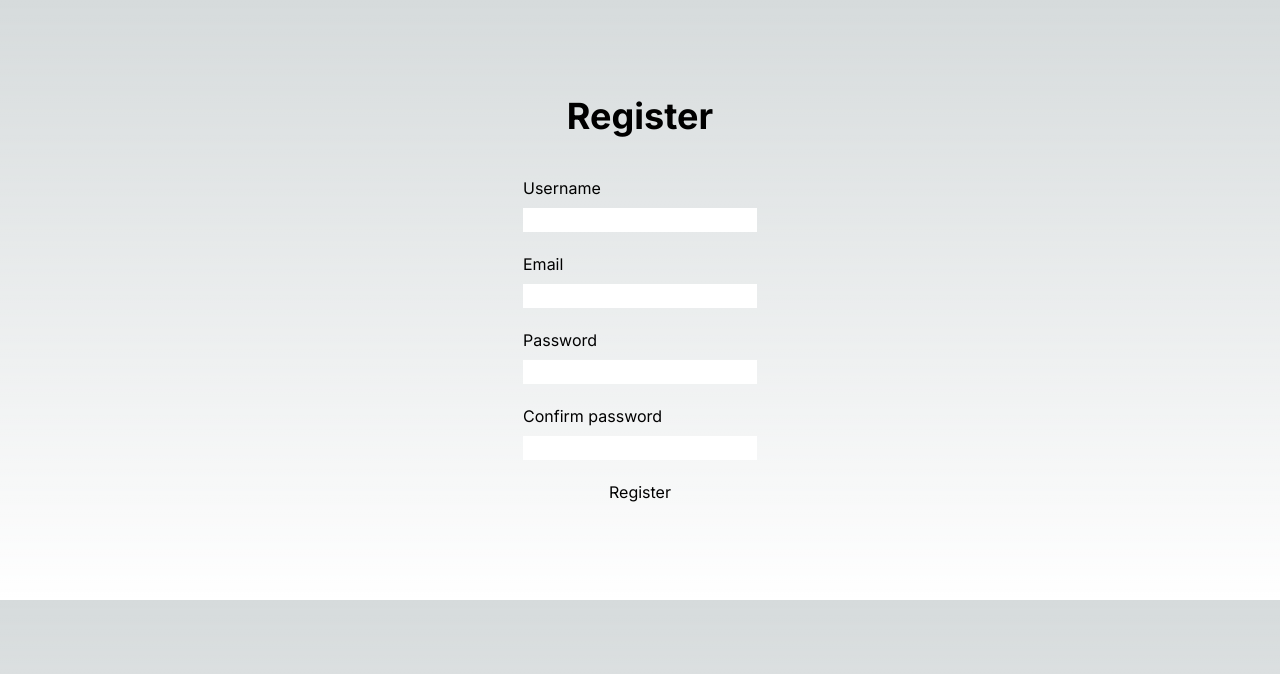
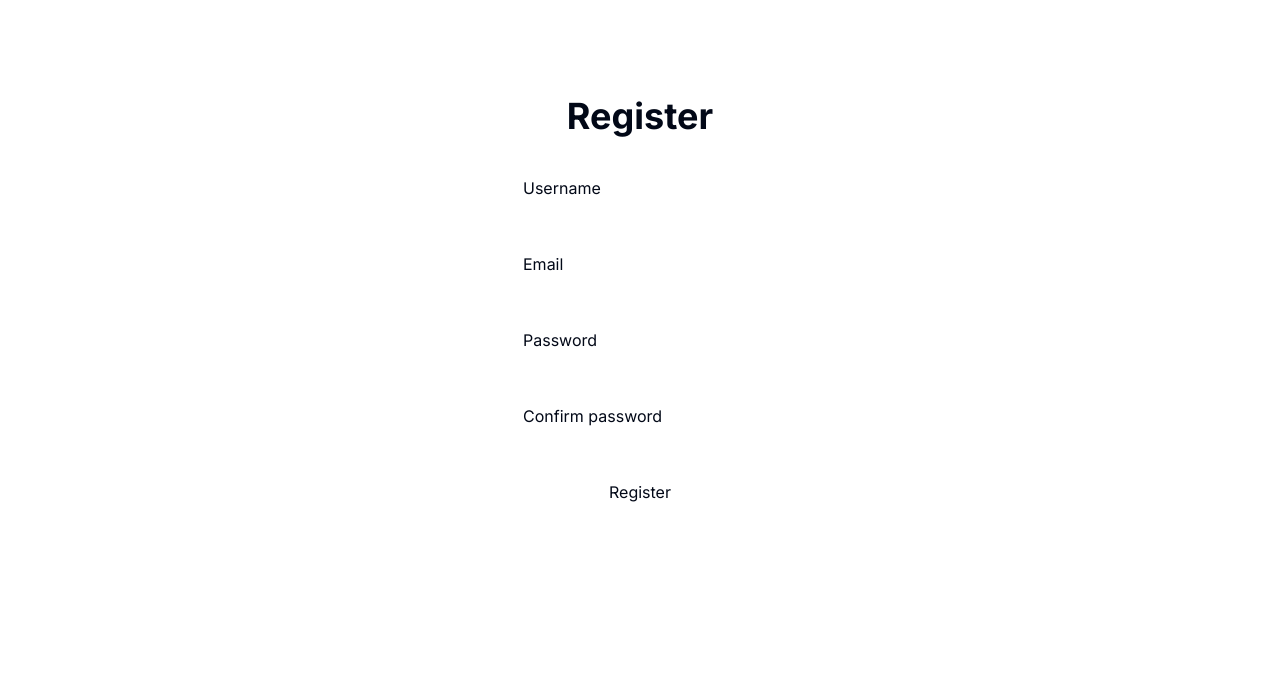
Before and after one commit to gsistelos/next-jwt-auth, a Next.js app: page /register in a window 1280 px wide. Shown: the top 674 px of the page. Built offline with nearby package versions, Linux system fonts and the light colour scheme; no server answers.

Commit message:
shadcnui install and configuration

```diff
--- a/src/actions/auth.ts
+++ b/src/actions/auth.ts
@@ -4,9 +4,8 @@
 import { cookies } from "next/headers";
 import { NextRequest, NextResponse } from "next/server";
 import { createUser, getUserByEmail } from "@/actions/user";
-import { comparePasswords } from "@/lib/password";
+import { hashPassword, comparePasswords } from "@/lib/utils";
 import { redirect } from "next/navigation";
-import { hashPassword } from "@/lib/password";
 
 const jwtSecret = new TextEncoder().encode(process.env.JWT_SECRET);
 
--- a/src/app/globals.css
+++ b/src/app/globals.css
@@ -2,32 +2,75 @@
 @tailwind components;
 @tailwind utilities;
 
-:root {
-  --foreground-rgb: 0, 0, 0;
-  --background-start-rgb: 214, 219, 220;
-  --background-end-rgb: 255, 255, 255;
-}
+@layer base {
+  :root {
+    --background: 0 0% 100%;
+    --foreground: 222.2 84% 4.9%;
 
-@media (prefers-color-scheme: dark) {
-  :root {
-    --foreground-rgb: 255, 255, 255;
-    --background-start-rgb: 0, 0, 0;
-    --background-end-rgb: 0, 0, 0;
+    --card: 0 0% 100%;
+    --card-foreground: 222.2 84% 4.9%;
+
+    --popover: 0 0% 100%;
+    --popover-foreground: 222.2 84% 4.9%;
+
+    --primary: 222.2 47.4% 11.2%;
+    --primary-foreground: 210 40% 98%;
+
+    --secondary: 210 40% 96.1%;
+    --secondary-foreground: 222.2 47.4% 11.2%;
+
+    --muted: 210 40% 96.1%;
+    --muted-foreground: 215.4 16.3% 46.9%;
+
+    --accent: 210 40% 96.1%;
+    --accent-foreground: 222.2 47.4% 11.2%;
+
+    --destructive: 0 84.2% 60.2%;
+    --destructive-foreground: 210 40% 98%;
+
+    --border: 214.3 31.8% 91.4%;
+    --input: 214.3 31.8% 91.4%;
+    --ring: 222.2 84% 4.9%;
+
+    --radius: 0.5rem;
+  }
+
+  .dark {
+    --background: 222.2 84% 4.9%;
+    --foreground: 210 40% 98%;
+
+    --card: 222.2 84% 4.9%;
+    --card-foreground: 210 40% 98%;
+
+    --popover: 222.2 84% 4.9%;
+    --popover-foreground: 210 40% 98%;
+
+    --primary: 210 40% 98%;
+    --primary-foreground: 222.2 47.4% 11.2%;
+
+    --secondary: 217.2 32.6% 17.5%;
+    --secondary-foreground: 210 40% 98%;
+
+    --muted: 217.2 32.6% 17.5%;
+    --muted-foreground: 215 20.2% 65.1%;
+
+    --accent: 217.2 32.6% 17.5%;
+    --accent-foreground: 210 40% 98%;
+
+    --destructive: 0 62.8% 30.6%;
+    --destructive-foreground: 210 40% 98%;
+
+    --border: 217.2 32.6% 17.5%;
+    --input: 217.2 32.6% 17.5%;
+    --ring: 212.7 26.8% 83.9%;
   }
 }
 
-body {
-  color: rgb(var(--foreground-rgb));
-  background: linear-gradient(
-      to bottom,
-      transparent,
-      rgb(var(--background-end-rgb))
-    )
-    rgb(var(--background-start-rgb));
-}
-
-@layer utilities {
-  .text-balance {
-    text-wrap: balance;
+@layer base {
+  * {
+    @apply border-border;
+  }
+  body {
+    @apply bg-background text-foreground;
   }
 }
--- a/src/app/layout.tsx
+++ b/src/app/layout.tsx
@@ -1,8 +1,12 @@
 import type { Metadata } from "next";
-import { Inter } from "next/font/google";
-import "./globals.css";
+import "@/app/globals.css";
+import { Inter as FontSans } from "next/font/google";
+import { cn } from "@/lib/utils";
 
-const inter = Inter({ subsets: ["latin"] });
+const fontSans = FontSans({
+  subsets: ["latin"],
+  variable: "--font-sans",
+});
 
 export const metadata: Metadata = {
   title: "Create Next App",
@@ -16,7 +20,14 @@
 export default function RootLayout({ children }: Readonly<RootLayoutProps>) {
   return (
     <html lang="en">
-      <body className={inter.className}>{children}</body>
+      <body
+        className={cn(
+          "min-h-screen bg-background font-sans antialiased",
+          fontSans.variable,
+        )}
+      >
+        {children}
+      </body>
     </html>
   );
 }
--- a/src/lib/password.ts
+++ b/src/lib/utils.ts
@@ -1,4 +1,10 @@
+import { type ClassValue, clsx } from "clsx";
+import { twMerge } from "tailwind-merge";
 import { createHash } from "crypto";
+
+export function cn(...inputs: ClassValue[]) {
+  return twMerge(clsx(inputs));
+}
 
 export function hashPassword(password: string) {
   return createHash("sha256").update(password).digest("hex");
--- a/tailwind.config.ts
+++ b/tailwind.config.ts
@@ -1,20 +1,79 @@
 import type { Config } from "tailwindcss";
+import { fontFamily } from "tailwindcss/defaultTheme";
 
-const config: Config = {
-  content: [
-    "./src/pages/**/*.{js,ts,jsx,tsx,mdx}",
-    "./src/components/**/*.{js,ts,jsx,tsx,mdx}",
-    "./src/app/**/*.{js,ts,jsx,tsx,mdx}",
-  ],
+const config = {
+  darkMode: ["class"],
+  content: ["./src/**/*.{ts,tsx}"],
+  prefix: "",
   theme: {
+    container: {
+      center: true,
+      padding: "2rem",
+      screens: {
+        "2xl": "1400px",
+      },
+    },
     extend: {
-      backgroundImage: {
-        "gradient-radial": "radial-gradient(var(--tw-gradient-stops))",
-        "gradient-conic":
-          "conic-gradient(from 180deg at 50% 50%, var(--tw-gradient-stops))",
+      colors: {
+        border: "hsl(var(--border))",
+        input: "hsl(var(--input))",
+        ring: "hsl(var(--ring))",
+        background: "hsl(var(--background))",
+        foreground: "hsl(var(--foreground))",
+        primary: {
+          DEFAULT: "hsl(var(--primary))",
+          foreground: "hsl(var(--primary-foreground))",
+        },
+        secondary: {
+          DEFAULT: "hsl(var(--secondary))",
+          foreground: "hsl(var(--secondary-foreground))",
+        },
+        destructive: {
+          DEFAULT: "hsl(var(--destructive))",
+          foreground: "hsl(var(--destructive-foreground))",
+        },
+        muted: {
+          DEFAULT: "hsl(var(--muted))",
+          foreground: "hsl(var(--muted-foreground))",
+        },
+        accent: {
+          DEFAULT: "hsl(var(--accent))",
+          foreground: "hsl(var(--accent-foreground))",
+        },
+        popover: {
+          DEFAULT: "hsl(var(--popover))",
+          foreground: "hsl(var(--popover-foreground))",
+        },
+        card: {
+          DEFAULT: "hsl(var(--card))",
+          foreground: "hsl(var(--card-foreground))",
+        },
+      },
+      borderRadius: {
+        lg: "var(--radius)",
+        md: "calc(var(--radius) - 2px)",
+        sm: "calc(var(--radius) - 4px)",
+      },
+      keyframes: {
+        "accordion-down": {
+          from: { height: "0" },
+          to: { height: "var(--radix-accordion-content-height)" },
+        },
+        "accordion-up": {
+          from: { height: "var(--radix-accordion-content-height)" },
+          to: { height: "0" },
+        },
+      },
+      animation: {
+        "accordion-down": "accordion-down 0.2s ease-out",
+        "accordion-up": "accordion-up 0.2s ease-out",
+      },
+      fontFamily: {
+        sans: ["var(--font-sans)", ...fontFamily.sans],
       },
     },
   },
-  plugins: [],
-};
+  plugins: [require("tailwindcss-animate")],
+} satisfies Config;
+
 export default config;
```
Also changed, not shown: package.json (+6 -1 lines), components.json (added), 1 other file (tests, documents, lock files or other folders).
